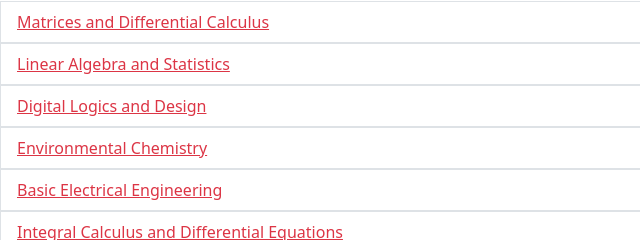
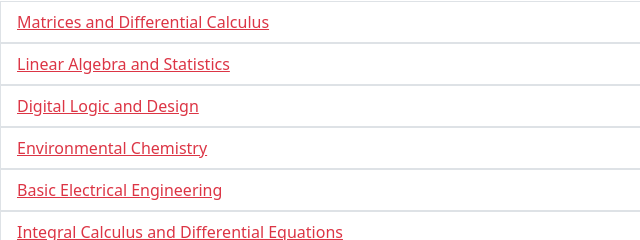
Before and after one commit to AjinkyaPatil13/Notes, a plain HTML site: page index.html in a window 1280 px wide. Shown: the part 114-354 px from the top of the page, 0-640 px from the left. Drawn offline with nearby package versions, Linux system fonts and the light colour scheme.

Commit message:
small change

```diff
--- a/index.html
+++ b/index.html
@@ -42,7 +42,7 @@
         </a>
 
         <a href="dld.html" class="link-danger">
-            <li class="list-group-item link-danger">Digital Logics and Design</li>
+            <li class="list-group-item link-danger">Digital Logic and Design</li>
         </a>
 
         <a href="ec.html" class="link-danger">
```
